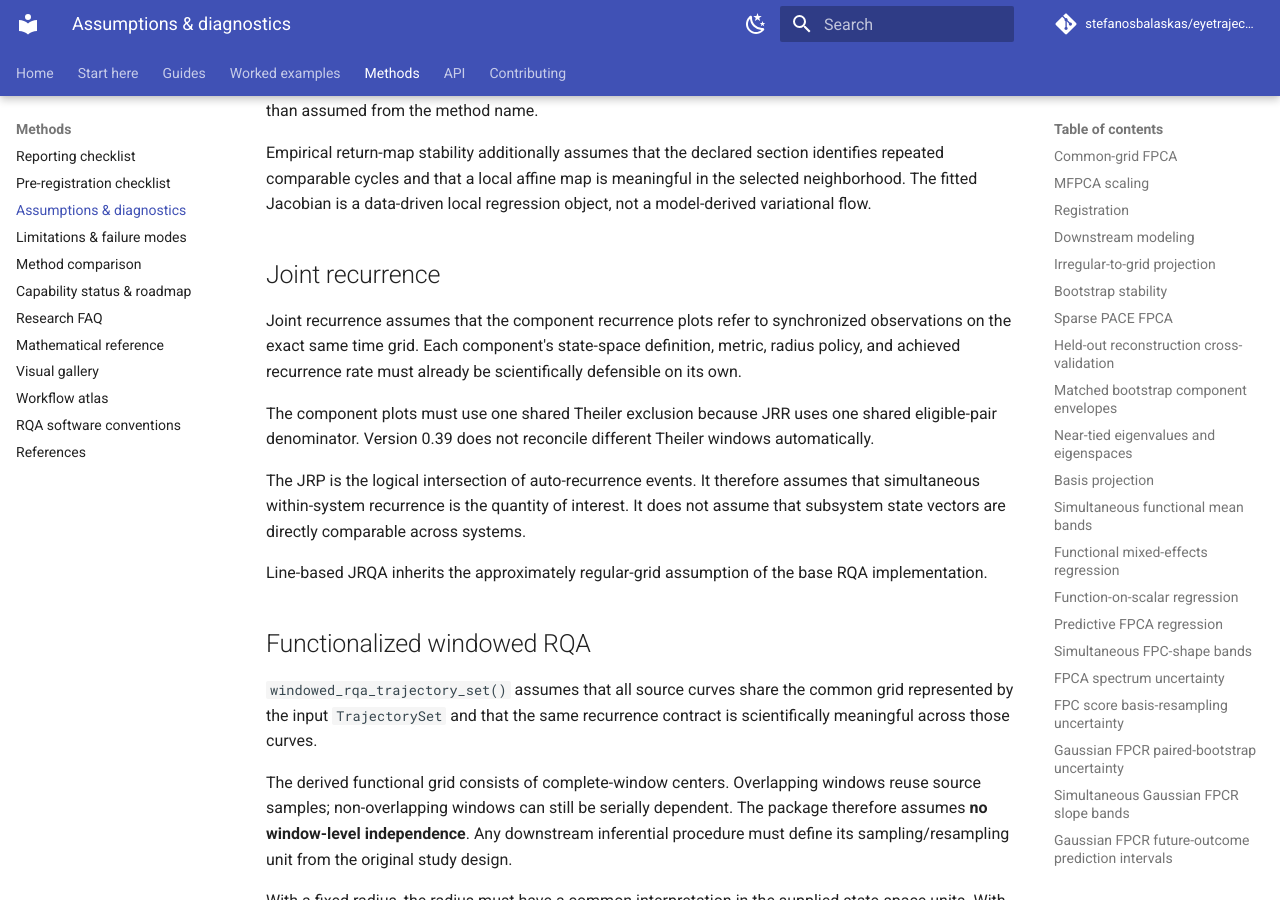
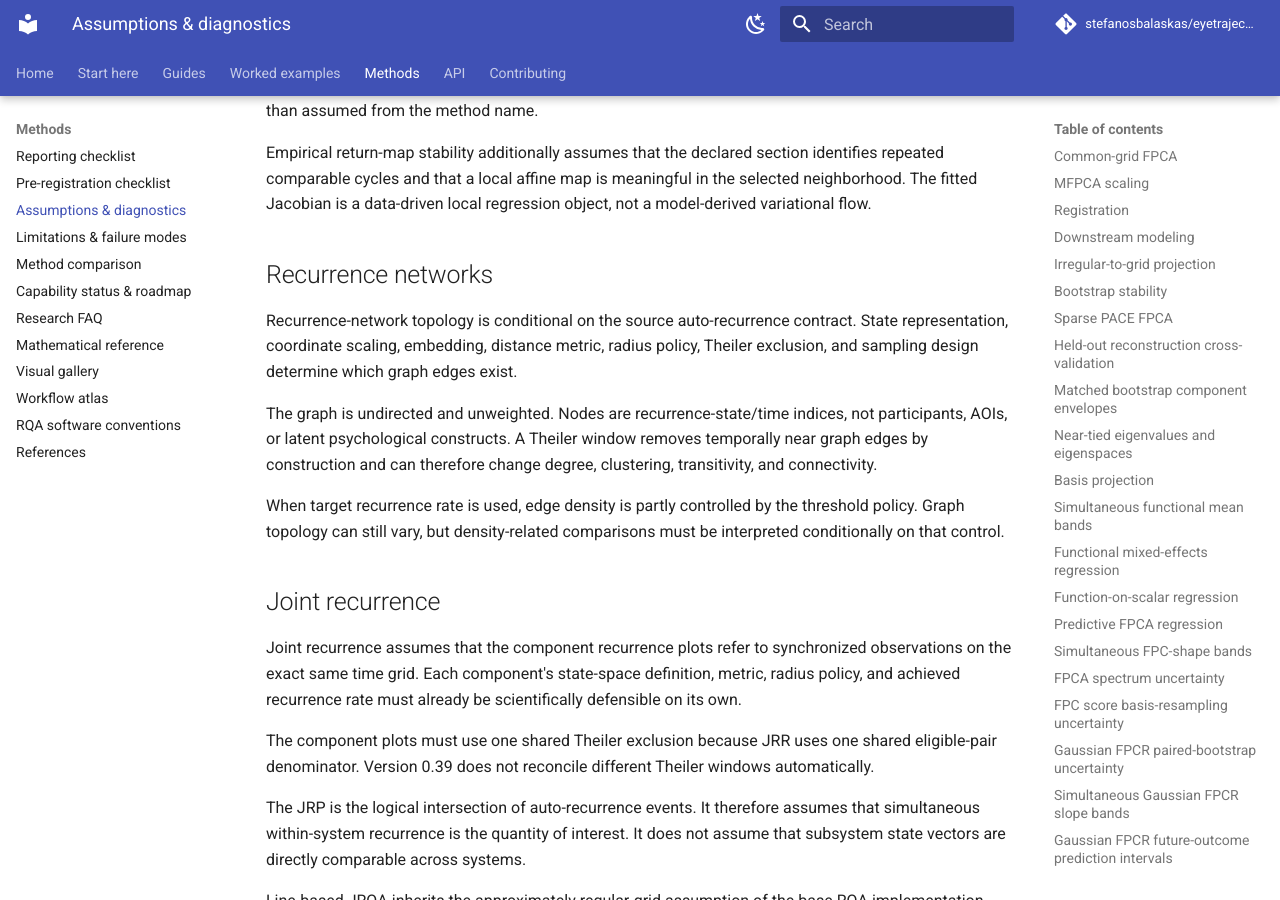
Before and after one commit to stefanosbalaskas/eyetrajectoriespy, an MkDocs documentation site: the page built from docs/methods/assumptions.md, in a window 1280 px wide and 900 px high, scrolled down 10634 px. Built offline with MkDocs 1.6.1 and Material for MkDocs 9.7.7, drawn with Linux system fonts in a browser that asks for light colours; comment, search, counter and statistics services are not loaded.

Commit message:
Add recurrence network assumptions

```diff
--- a/docs/methods/assumptions.md
+++ b/docs/methods/assumptions.md
@@ -290,6 +290,22 @@ IAAFT testing assumes the surrogate null is scientifically meaningful: a process
 Multivariate IAAFT additionally assumes that the selected dimensions are simultaneously observed on the same regular grid and that preserving their linear cross-spectral structure is part of the intended null. The reference dimension is an explicit finite-sample algorithm choice. Final cross-spectrum preservation is approximate after marginal rank remapping and must be judged using the retained diagnostics rather than assumed from the method name.
 
 Empirical return-map stability additionally assumes that the declared section identifies repeated comparable cycles and that a local affine map is meaningful in the selected neighborhood. The fitted Jacobian is a data-driven local regression object, not a model-derived variational flow.
+## Recurrence networks
+
+Recurrence-network topology is conditional on the source auto-recurrence
+contract. State representation, coordinate scaling, embedding, distance
+metric, radius policy, Theiler exclusion, and sampling design determine which
+graph edges exist.
+
+The graph is undirected and unweighted. Nodes are recurrence-state/time
+indices, not participants, AOIs, or latent psychological constructs. A Theiler
+window removes temporally near graph edges by construction and can therefore
+change degree, clustering, transitivity, and connectivity.
+
+When target recurrence rate is used, edge density is partly controlled by the
+threshold policy. Graph topology can still vary, but density-related
+comparisons must be interpreted conditionally on that control.
+
 ## Joint recurrence
 
 Joint recurrence assumes that the component recurrence plots refer to
```
